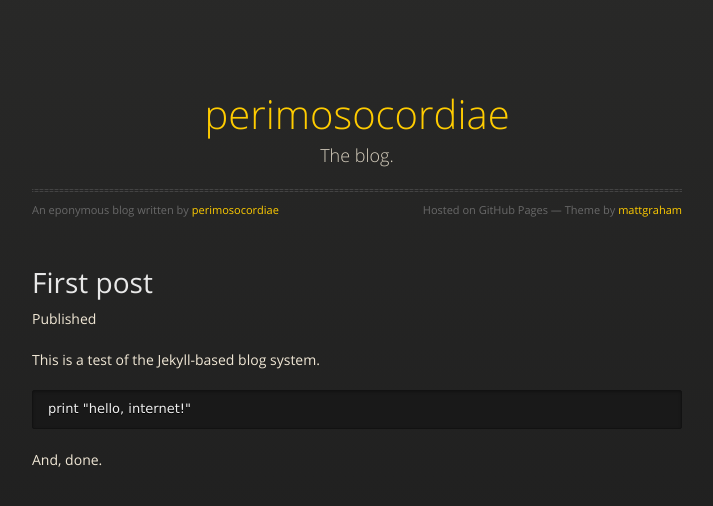
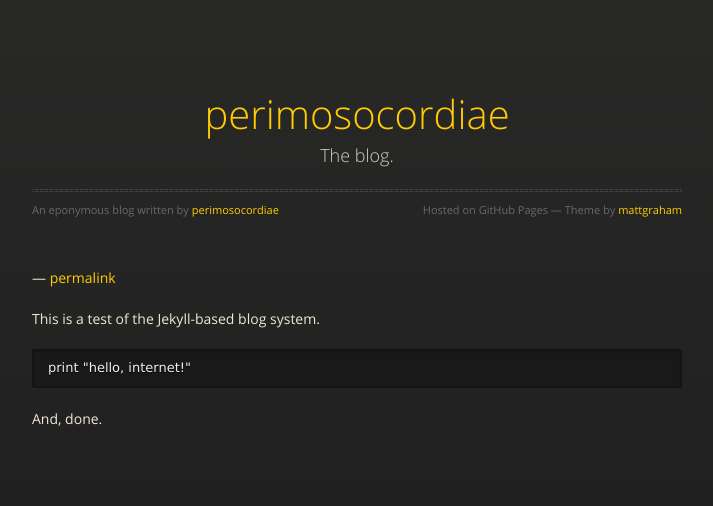
Before and after one commit to perimosocordiae/perimosocordiae.github.io, a Jekyll site: the page built from _posts/2015-01-25-first-post.md, in a window 1280 px wide, cut to the strip 104-610 px from the top of the page. Shown: the whole strip, without its empty margins (283-996 px from the left). Built offline with Jekyll 4.4.1, drawn with Linux system fonts in a browser that asks for light colours; nearby versions of some CDN libraries.

Commit message:
more tweaking

```diff
--- a/_includes/post/post.html
+++ b/_includes/post/post.html
@@ -1,10 +1,11 @@
 <header>
-  <h1>{{ page.title }}</h1>
+  <h1>{{ post.title }}</h1>
   <p>
-    Published <a href="{{ post.url }}" rel="permalink">
     <time datetime='{{ post.date | date: "%Y-%m-%dT%H:%M:%S" }}' pubdate="pubdate">
-      {{ post.date | date: "%d %B %Y" }}
-    </time></a>
+      {{ post.date | date: "%B %d %Y" }}
+    </time>
+    &mdash;
+    <a href="{{ post.url }}" rel="permalink">permalink</a>
   </p>
 </header>
 {{ content }}
```
Also changed, not shown: _includes/index/post.html (+3 -4 lines).
